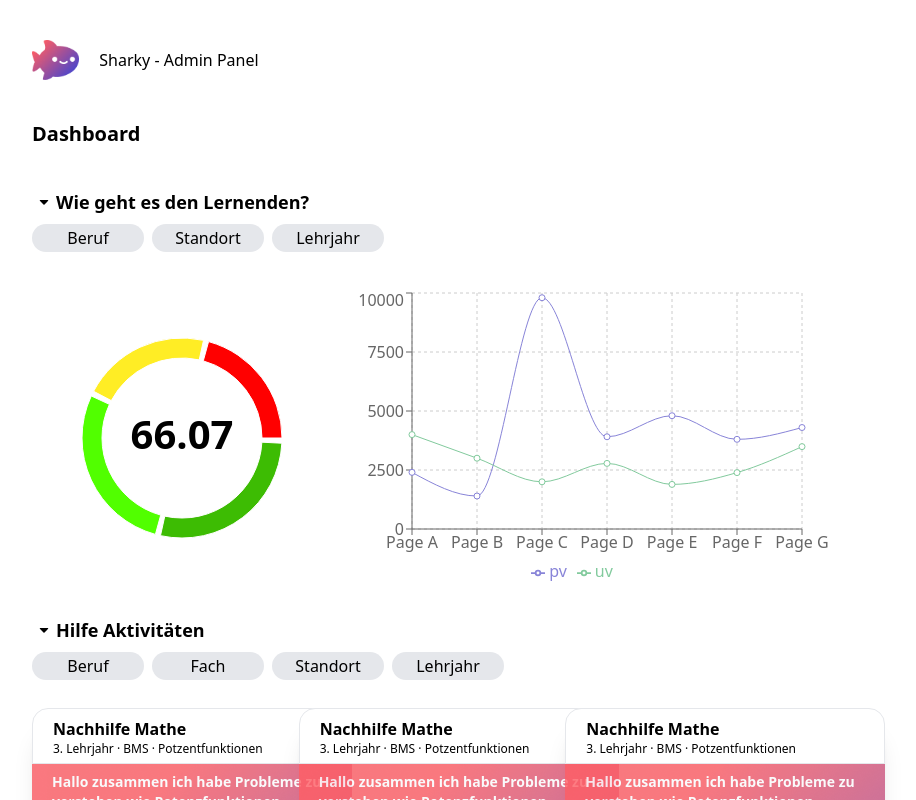
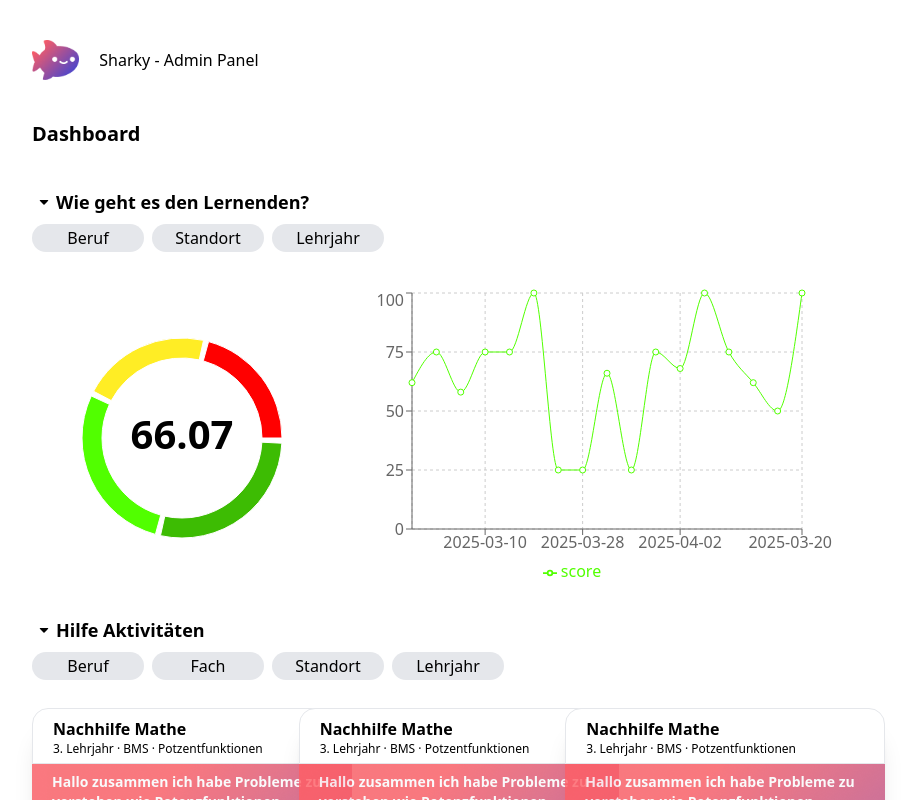
Before and after one commit to jannismilz/sharky-dashboard, a React (Vite) app in the folder project/: page / in a window 1280 px wide. Shown: the top 800 px of the page, without its empty margins (208-1124 px from the left). Built offline with nearby package versions, Linux system fonts and the light colour scheme.

Commit message:
added the line graph

```diff
--- a/project/src/LineChart.jsx
+++ b/project/src/LineChart.jsx
@@ -1,58 +1,73 @@
 import React, { PureComponent } from 'react';
-import { LineChart, Line, XAxis, YAxis, CartesianGrid, Tooltip, Legend, ResponsiveContainer } from 'recharts';
+import { LineChart, Line, XAxis, YAxis, CartesianGrid, Tooltip, Legend, ResponsiveContainer, FunnelChart } from 'recharts';
 
-const data = [
-  {
-    name: 'Page A',
-    uv: 4000,
-    pv: 2400,
-    amt: 2400,
-  },
-  {
-    name: 'Page B',
-    uv: 3000,
-    pv: 1398,
-    amt: 2210,
-  },
-  {
-    name: 'Page C',
-    uv: 2000,
-    pv: 9800,
-    amt: 2290,
-  },
-  {
-    name: 'Page D',
-    uv: 2780,
-    pv: 3908,
-    amt: 2000,
-  },
-  {
-    name: 'Page E',
-    uv: 1890,
-    pv: 4800,
-    amt: 2181,
-  },
-  {
-    name: 'Page F',
-    uv: 2390,
-    pv: 3800,
-    amt: 2500,
-  },
-  {
-    name: 'Page G',
-    uv: 3490,
-    pv: 4300,
-    amt: 2100,
-  },
-];
+import data from './data.json'
 
-export default class SharkyLineChart extends PureComponent {
-  render() {
+function readGraphDataFromData() {
+  let dateScoreMap = new Map()
+
+  data.map(person => {
+    person.data.map(rating => {
+
+      let score
+
+      switch (rating.feedback) {
+        case "Schlecht":
+          score = 25
+          break
+        case "Okay":
+          score = 50
+          break
+        case "Gut":
+          score = 75
+          break
+        case "Super":
+          score = 100
+          break
+        default:
+          score = 0
+      }
+
+      let arr = []
+      if (dateScoreMap.get(rating.timestamp) != undefined) {
+        arr = dateScoreMap.get(rating.timestamp)
+      }
+
+      arr[arr.length] = score
+      dateScoreMap.set(rating.timestamp, arr)
+
+    })
+  });
+
+  console.log(dateScoreMap)
+
+  let graphData = []
+
+  dateScoreMap.forEach((scores, date) => {
+    let summScores = scores.reduce((a, c) => (a + c), 0)
+    const avg = Math.floor(summScores / scores.length)
+
+    graphData[graphData.length] = {
+      xAxis: date,
+      score: avg,
+      amt: avg,
+    }
+  })
+
+
+  console.log(graphData)
+  return graphData
+}
+
+export default function SharkyLineChart() {
+
+  const graphData = readGraphDataFromData()
+
   return (
     <LineChart
       width={500}
       height={300}
-        data={data}
+      data={graphData}
       margin={{
         top: 5,
         right: 30,
@@ -61,13 +76,11 @@ export default class SharkyLineChart extends PureComponent {
       }}
     >
       <CartesianGrid strokeDasharray="3 3" />
-        <XAxis dataKey="name" />
+      <XAxis dataKey="xAxis" />
       <YAxis />
       <Tooltip />
       <Legend />
-        <Line type="monotone" dataKey="pv" stroke="#8884d8" activeDot={{ r: 8 }} />
-        <Line type="monotone" dataKey="uv" stroke="#82ca9d" />
-      </LineChart>
+      <Line type="monotone" dataKey="score" stroke="#51FF00" activeDot={{ r: 5 }} />
+    </LineChart >
   );
 }
-}
--- a/project/src/PieChart.jsx
+++ b/project/src/PieChart.jsx
@@ -61,8 +61,6 @@ export function SharkyPieChart() {
 
   ]
 
-  console.log(chartData)
-
   const avgScore = (sumScore / amountOfFeedback).toFixed(2)
 
   return (
```
Lines whose indentation alone changed are shown as unchanged.
